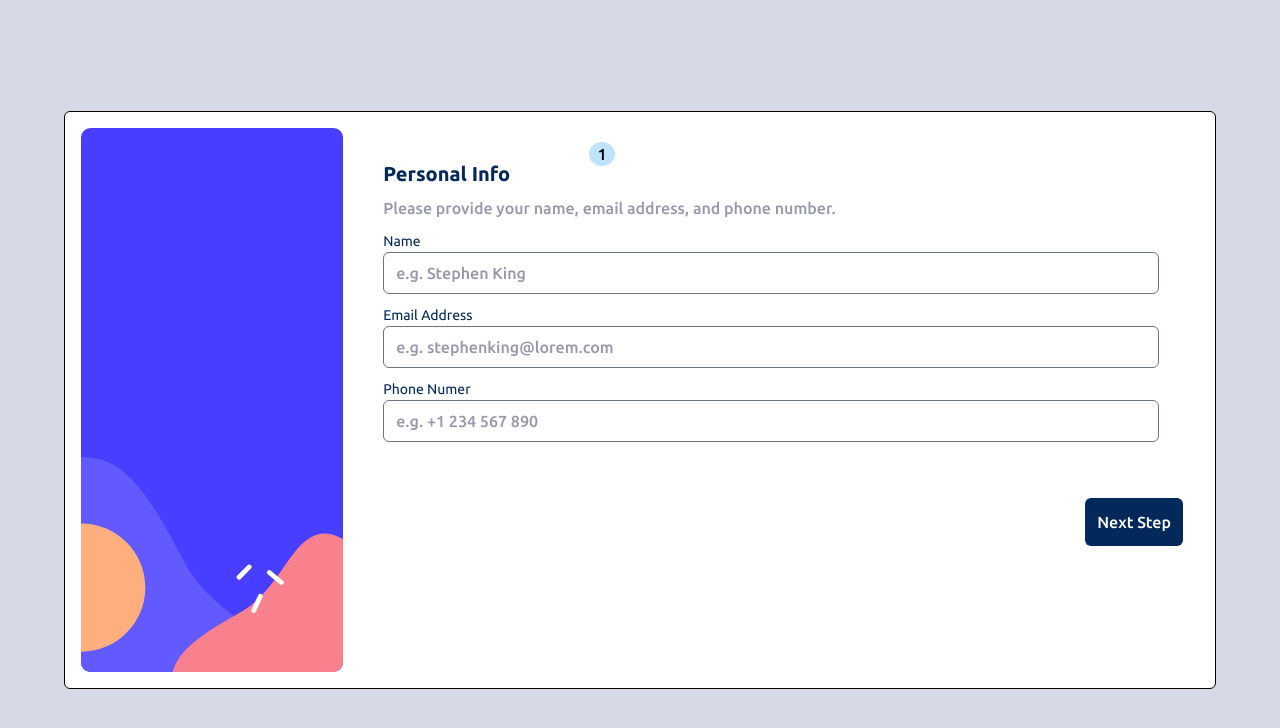
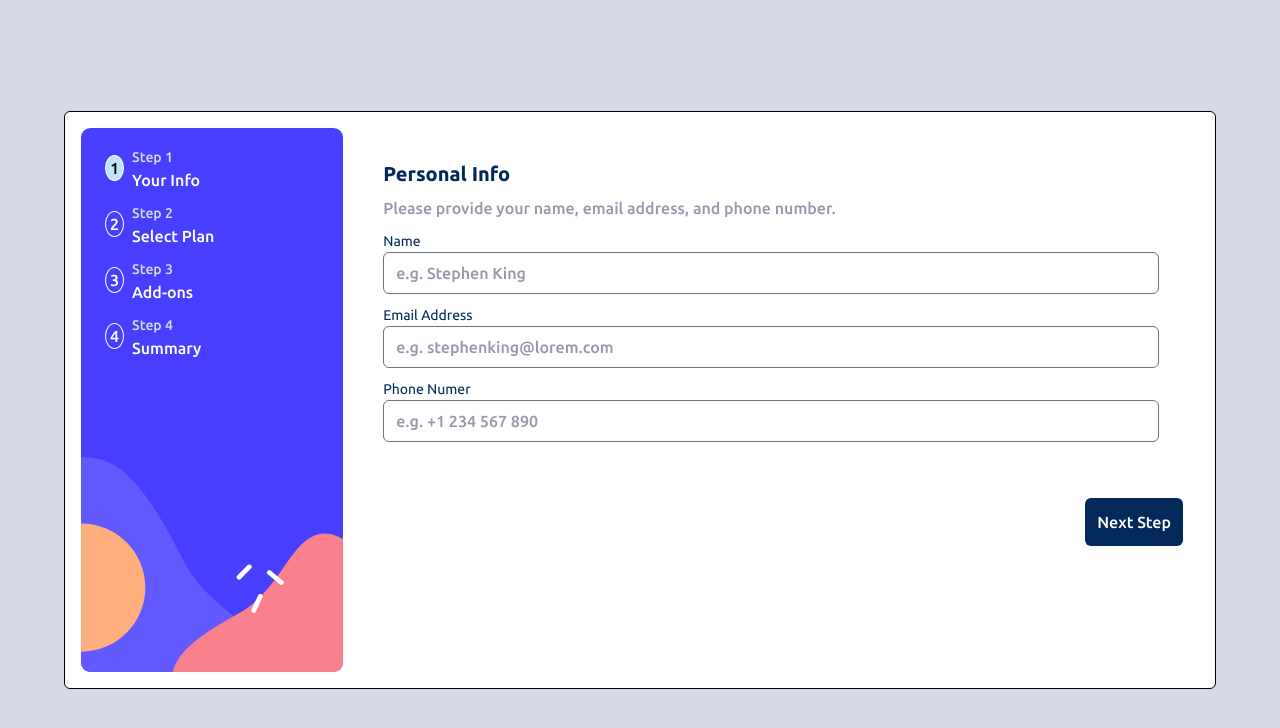
Before and after one commit to acedilloluis/multistep-form, a React (Vite) app: page / in a window 1280 px wide. Shown: the top 728 px of the page. Built offline with nearby package versions, Linux system fonts and the light colour scheme.

Commit message:
completed desktop pagination layout

```diff
--- a/src/App.js
+++ b/src/App.js
@@ -66,6 +66,12 @@ function App() {
     },
   });
   const multi = info.yearly ? YEARLY_MULTI : 1;
+
+  const paginationList = Object.keys(STEPS).map((key, index) => {
+    return (
+      <Pagination key={key} title={STEPS[key]} step={step} index={index} />
+    );
+  });
 
   const inputList = Object.keys(USER_TEXT_INPUT).map((key) => {
     return (
@@ -213,7 +219,9 @@ function App() {
         />
       </picture>
 
-      <Pagination STEPS={STEPS} step={step} />
+      <ol className="absolute top-[5%] flex w-full items-center justify-center sm:left-8 sm:top-8 sm:w-max sm:flex-col sm:items-start">
+        {paginationList}
+      </ol>
 
       <main className="sm:basis-4/5">{displayedStep}</main>
     </>
--- a/src/components/Pagination.js
+++ b/src/components/Pagination.js
@@ -1,31 +1,31 @@
 import React from 'react';
 import PropTypes from 'prop-types';
 
-function Pagination({ STEPS, step }) {
-  const circleList = Object.keys(STEPS).map((key, i) => {
-    // Need to shift i by 1 since step starts at 1
-    return (
-      <li
-        key={key}
-        className={`ml-3 inline w-7 rounded-[50%] border border-solid border-white text-center font-medium ${
-          step === i + 1 ? 'bg-light-blue text-black' : 'text-white'
+function Pagination({ title, step, index }) {
+  return (
+    <li className="flex flex-initial items-center sm:mb-2">
+      <span
+        className={`m-2 rounded-[50%] border border-solid border-white px-1 text-center font-medium ${
+          step === index + 1 ? 'bg-light-blue text-black' : 'text-white'
         }`}
       >
-        {i + 1}
-      </li>
-    );
-  });
-
-  return (
-    <ol className="absolute top-[5%] flex w-full items-center justify-center">
-      {circleList}
-    </ol>
+        {index + 1}
+      </span>
+      <span className="hidden sm:inline ">
+        <span className="text-sm font-medium text-light-gray">
+          {`Step ${index + 1}`}
+        </span>
+        <br />
+        <strong className="text-base font-medium text-white">{title}</strong>
+      </span>
+    </li>
   );
 }
 
 Pagination.propTypes = {
-  STEPS: PropTypes.object,
+  title: PropTypes.string,
   step: PropTypes.number,
+  index: PropTypes.number,
 };
 
 export default Pagination;
```
